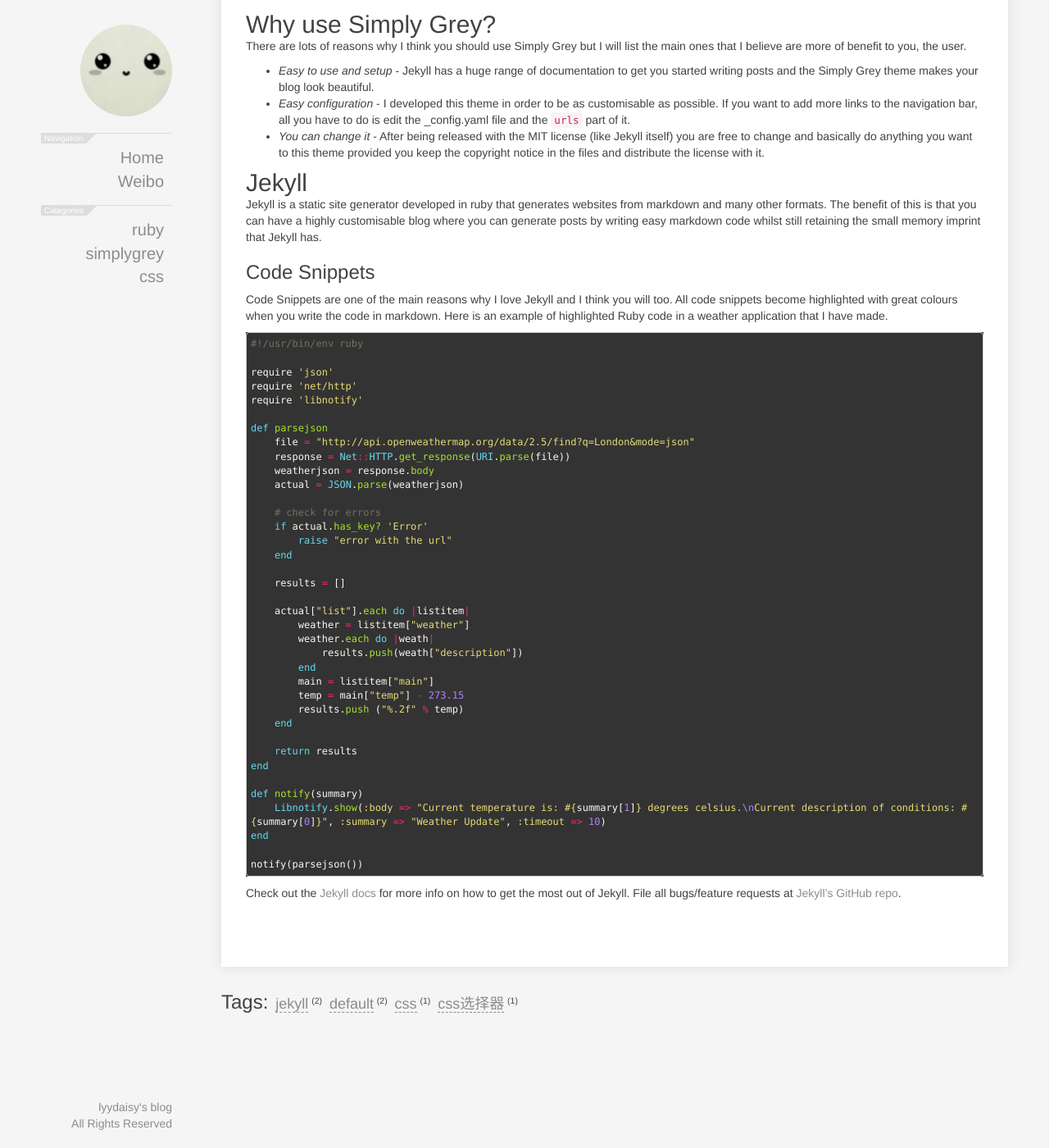
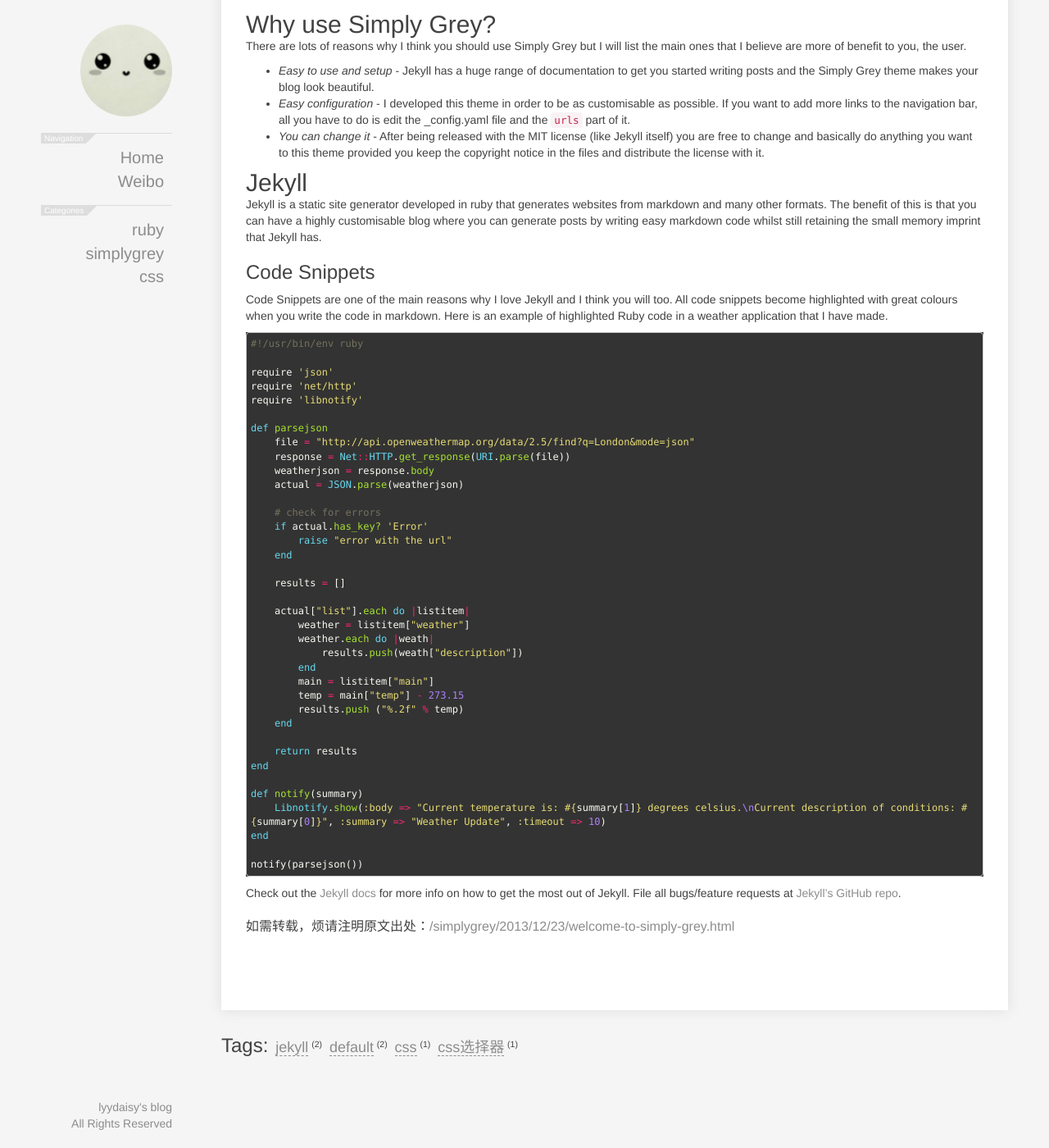
Before and after one commit to lyydaisy/lyydaisy.github.io, a Jekyll site: the page built from _posts/2013-12-23-welcome-to-simply-grey.markdown, in a window 1280 px wide and 1400 px high, scrolled down 326 px. Shown: the whole window at 82% size. Built offline with Jekyll 4.4.1, drawn with Linux system fonts in a browser that asks for light colours; Markdown is read by kramdown in place of the engine named in the settings; comment, search, counter and statistics services are not loaded.

Commit message:
copyright

```diff
--- a/_layouts/post.html
+++ b/_layouts/post.html
@@ -13,7 +13,7 @@
         <div class="date"><span>{{ page.date | date_to_string }}</span></div>
     </div>
     <div class="article">{{ content }}</div>
-
+	<div class="copyright">如需转载，烦请注明原文出处：<a href="{{page.url}}">{{page.url}}</a></div>
 <!-- 多说评论框 start -->
 	<div class="ds-thread" data-thread-key="{{page.id}}" data-title="{{page.title}}" data-url="{{page.url}}"></div>
 <!-- 多说评论框 end -->
--- a/css/main.css
+++ b/css/main.css
@@ -80,6 +80,7 @@
 .post .readmore:hover,.post .tag:hover{background:#aaa;}
 .post .readmore a,.post .tag a{color:#000;}
 .post .readmore a:hover,.post .tag a:hover{color:#fff;}
+.post .copyright{margin:20px 0;font-size:16px;}
 
 #tags{margin:30px 0 60px;}
 #tags span{font-size:18px;border-bottom:1px dashed #8c8c8c;margin-left:5px;}
```
